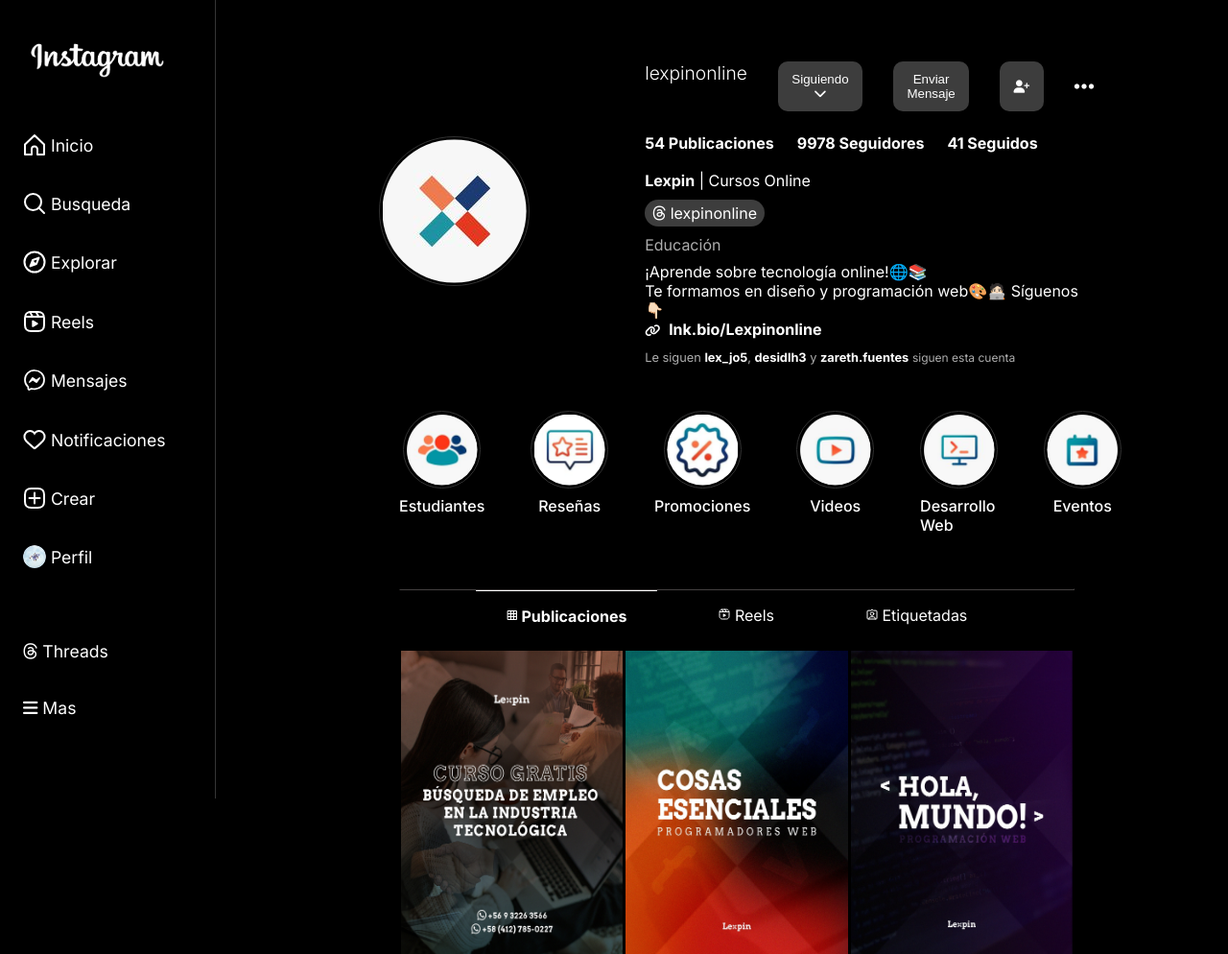
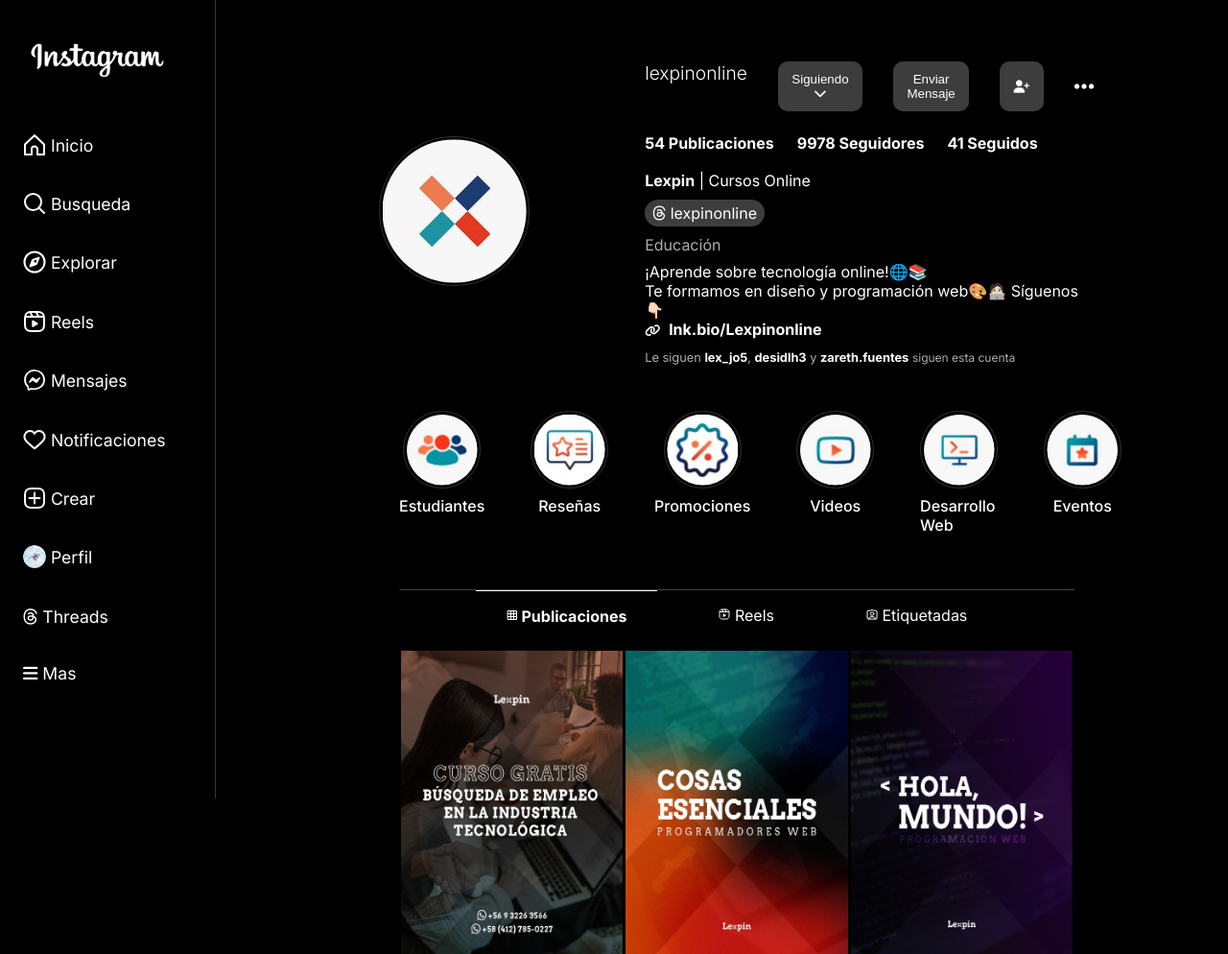
Before and after one commit to andriby/instagram, a plain HTML site: page index.html in a window 1280 px wide. Shown: the top 994 px of the page at 96% size. Drawn offline with Linux system fonts and the light colour scheme.

Commit message:
Update index.html

```diff
--- a/index.html
+++ b/index.html
@@ -15,7 +15,7 @@
         <div class="img-aside">
             <img src="./img/sidebar-banner.png" width="150px" alt="">
         </div>
-        <nav style="height: 90%;">
+        <nav style="height: 85%;">
             <ul class="nav">
                 <div class="beginning">
                     <li><svg aria-label="Inicio" class="x1lliihq x1n2onr6 x5n08af" fill="currentColor" height="24" role="img" viewBox="0 0 24 24" width="24"><title>Inicio</title><path d="M9.005 16.545a2.997 2.997 0 0 1 2.997-2.997A2.997 2.997 0 0 1 15 16.545V22h7V11.543L12 2 2 11.543V22h7.005Z" fill="none" stroke="currentColor" stroke-linejoin="round" stroke-width="2"></path></svg> Inicio</li>
@@ -37,6 +37,7 @@
 
     <main class="principal">
         <div class="contenedor">
+
             <section class="perfil">
                 <div class="foto-de-perfil">
                     <img src="./img/foto-de-perfil.jpg" alt="">
@@ -69,6 +70,7 @@
                     </div>
                 </div>
             </section>
+
             <section class="historias-destacadas">
                 <div class="historia"><img src="./img/estudiantes.jpeg" alt="Estudiantes">Estudiantes</div>
                 <div class="historia"><img src="./img/reseñas.jpg" alt="Reseñas">Reseñas</div>
@@ -78,11 +80,13 @@
                 <div class="historia"><img src="./img/eventos.jpeg" alt="Eventos">Eventos</div>
             </section>
             <hr style="border-color: #444141; margin-top: 3.5rem;">
+
             <section class="tabs">
                 <div><svg aria-label="" class="x1lliihq x1n2onr6 x5n08af" fill="currentColor" height="12" role="img" viewBox="0 0 24 24" width="12"><title></title><rect fill="none" height="18" stroke="currentColor" stroke-linecap="round" stroke-linejoin="round" stroke-width="2" width="18" x="3" y="3"></rect><line fill="none" stroke="currentColor" stroke-linecap="round" stroke-linejoin="round" stroke-width="2" x1="9.015" x2="9.015" y1="3" y2="21"></line><line fill="none" stroke="currentColor" stroke-linecap="round" stroke-linejoin="round" stroke-width="2" x1="14.985" x2="14.985" y1="3" y2="21"></line><line fill="none" stroke="currentColor" stroke-linecap="round" stroke-linejoin="round" stroke-width="2" x1="21" x2="3" y1="9.015" y2="9.015"></line><line fill="none" stroke="currentColor" stroke-linecap="round" stroke-linejoin="round" stroke-width="2" x1="21" x2="3" y1="14.985" y2="14.985"></line></svg> Publicaciones</div>
                 <div><svg aria-label="" class="x1lliihq x1n2onr6 x1roi4f4" fill="currentColor" height="12" role="img" viewBox="0 0 24 24" width="12"><title></title><line fill="none" stroke="currentColor" stroke-linejoin="round" stroke-width="2" x1="2.049" x2="21.95" y1="7.002" y2="7.002"></line><line fill="none" stroke="currentColor" stroke-linecap="round" stroke-linejoin="round" stroke-width="2" x1="13.504" x2="16.362" y1="2.001" y2="7.002"></line><line fill="none" stroke="currentColor" stroke-linecap="round" stroke-linejoin="round" stroke-width="2" x1="7.207" x2="10.002" y1="2.11" y2="7.002"></line><path d="M2 12.001v3.449c0 2.849.698 4.006 1.606 4.945.94.908 2.098 1.607 4.946 1.607h6.896c2.848 0 4.006-.699 4.946-1.607.908-.939 1.606-2.096 1.606-4.945V8.552c0-2.848-.698-4.006-1.606-4.945C19.454 2.699 18.296 2 15.448 2H8.552c-2.848 0-4.006.699-4.946 1.607C2.698 4.546 2 5.704 2 8.552Z" fill="none" stroke="currentColor" stroke-linecap="round" stroke-linejoin="round" stroke-width="2"></path><path d="M9.763 17.664a.908.908 0 0 1-.454-.787V11.63a.909.909 0 0 1 1.364-.788l4.545 2.624a.909.909 0 0 1 0 1.575l-4.545 2.624a.91.91 0 0 1-.91 0Z" fill-rule="evenodd"></path></svg> Reels</div>
                 <div><svg aria-label="" class="x1lliihq x1n2onr6 x1roi4f4" fill="currentColor" height="12" role="img" viewBox="0 0 24 24" width="12"><title></title><path d="M10.201 3.797 12 1.997l1.799 1.8a1.59 1.59 0 0 0 1.124.465h5.259A1.818 1.818 0 0 1 22 6.08v14.104a1.818 1.818 0 0 1-1.818 1.818H3.818A1.818 1.818 0 0 1 2 20.184V6.08a1.818 1.818 0 0 1 1.818-1.818h5.26a1.59 1.59 0 0 0 1.123-.465Z" fill="none" stroke="currentColor" stroke-linecap="round" stroke-linejoin="round" stroke-width="2"></path><path d="M18.598 22.002V21.4a3.949 3.949 0 0 0-3.948-3.949H9.495A3.949 3.949 0 0 0 5.546 21.4v.603" fill="none" stroke="currentColor" stroke-linecap="round" stroke-linejoin="round" stroke-width="2"></path><circle cx="12.072" cy="11.075" fill="none" r="3.556" stroke="currentColor" stroke-linecap="round" stroke-linejoin="round" stroke-width="2"></circle></svg> Etiquetadas</div>
             </section>
+
             <section class="imagenes">
                 <div class="imagen"><img src="./img/foto1.jpg"></div>
                 <div class="imagen"><img src="./img/foto2.jpg"></div>
@@ -96,6 +100,7 @@
                 <div class="imagen"><img src="./img/foto10.jpg"></div>
                 <div class="imagen"><img src="./img/foto11.jpg"></div>
             </section>
+
         </div>
     </main>
         <script src="https://kit.fontawesome.com/696cba56fe.js" crossorigin="anonymous"></script>
```
